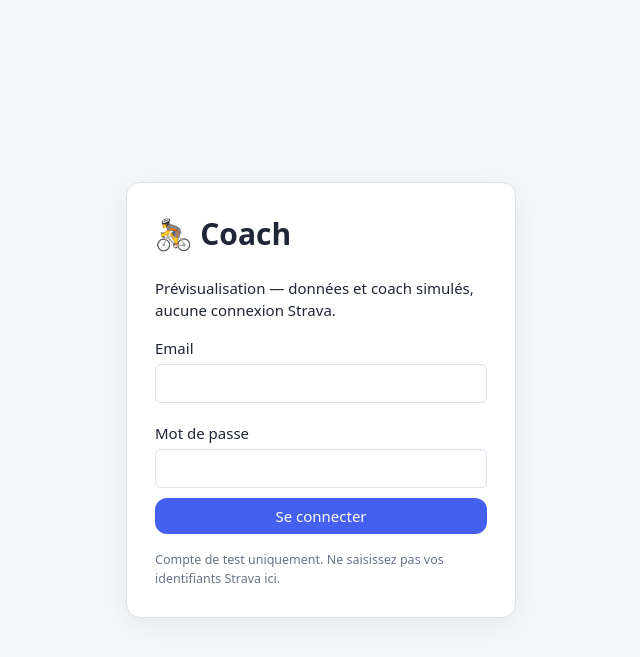
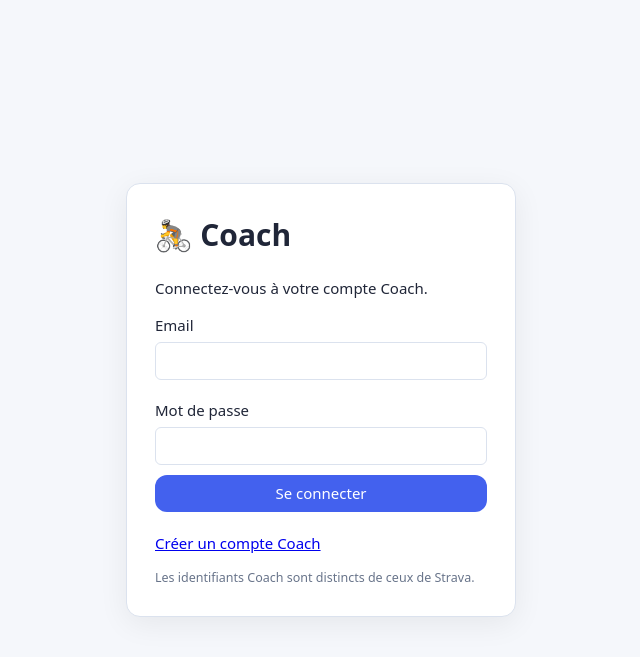
Before and after one commit to niceescap/stravbike, a Python web app: template frontend/templates/login.html in a window 1280 px wide. Shown: the top 657 px of the page, without its empty margins (319-959 px from the left). Run offline with Jinja, Linux system fonts and the light colour scheme; the template is opened without the code that fills it, so the values that code supplies are empty.

Commit message:
feat: link login screen to real Coach account signup

```diff
--- a/coach_prototype/templates/login.html
+++ b/coach_prototype/templates/login.html
@@ -1 +1,5 @@
-<!doctype html><html lang="fr"><head><meta charset="utf-8"><meta name="viewport" content="width=device-width, initial-scale=1"><title>Connexion — Coach Démo</title><link rel="stylesheet" href="/static/style.css"></head><body class="login-page"><main class="login-card"><h1>🚴 Coach</h1><p>Prévisualisation — données et coach simulés, aucune connexion Strava.</p>{% if error %}<p class="error" role="alert">{{ error }}</p>{% endif %}<form action="/login" method="post"><label for="email">Email</label><input id="email" name="email" type="email" autocomplete="username" required><label for="password">Mot de passe</label><input id="password" name="password" type="password" autocomplete="current-password" required><button type="submit">Se connecter</button></form><small>Compte de test uniquement. Ne saisissez pas vos identifiants Strava ici.</small></main></body></html>
+<!doctype html>
+<html lang="fr"><head><meta charset="utf-8"><meta name="viewport" content="width=device-width,initial-scale=1"><title>Connexion — Coach</title><link rel="stylesheet" href="/static/style.css"></head>
+<body class="login-page"><main class="login-card"><h1>🚴 Coach</h1><p>Connectez-vous à votre compte Coach.</p>{% if error %}<p class="error" role="alert">{{ error }}</p>{% endif %}
+<form action="/login" method="post"><label for="email">Email</label><input id="email" name="email" type="email" autocomplete="username" required><label for="password">Mot de passe</label><input id="password" name="password" type="password" autocomplete="current-password" required><button type="submit">Se connecter</button></form>
+<p class="account-link"><a href="/signup">Créer un compte Coach</a></p><small>Les identifiants Coach sont distincts de ceux de Strava.</small></main></body></html>
```
